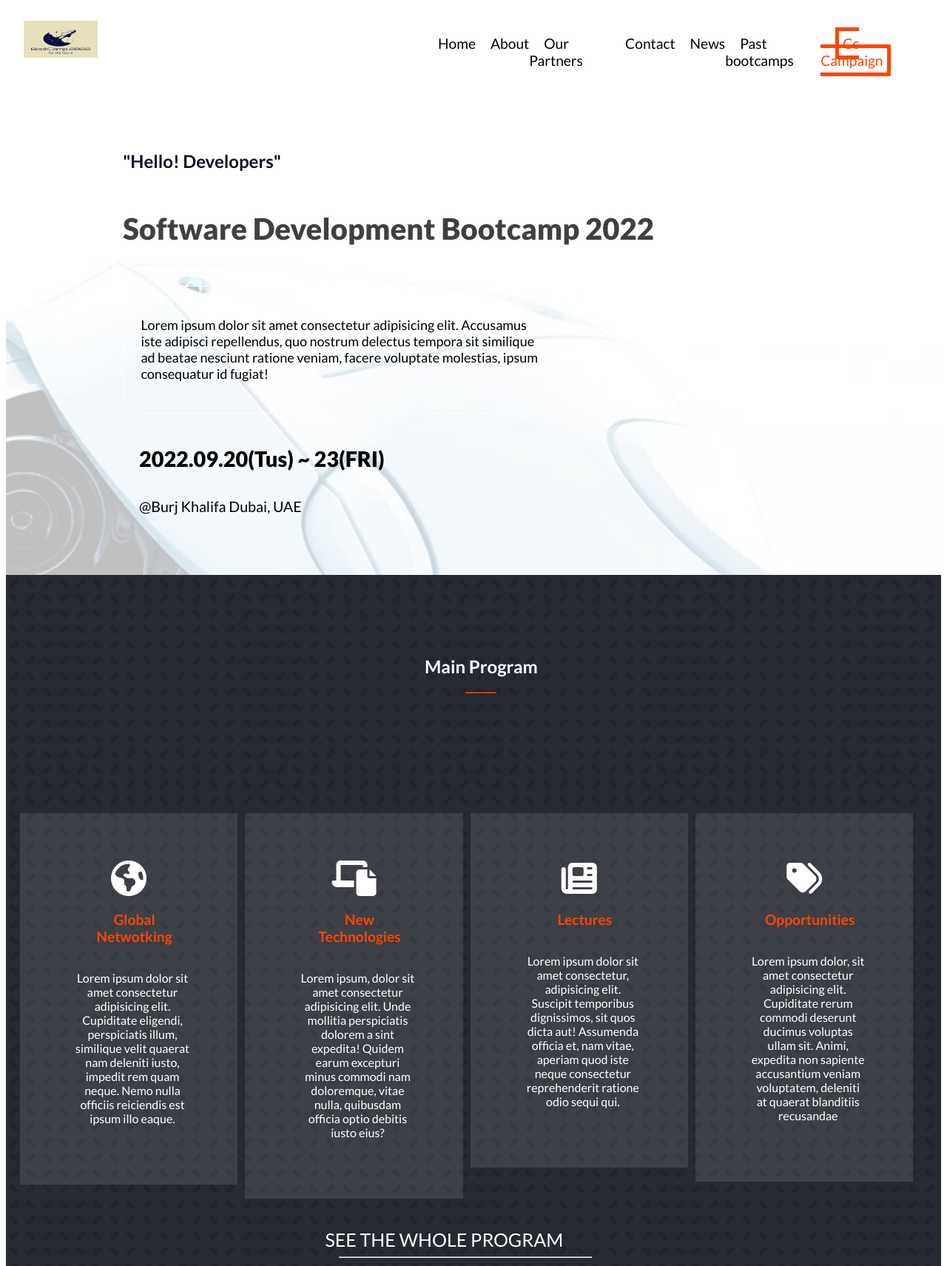
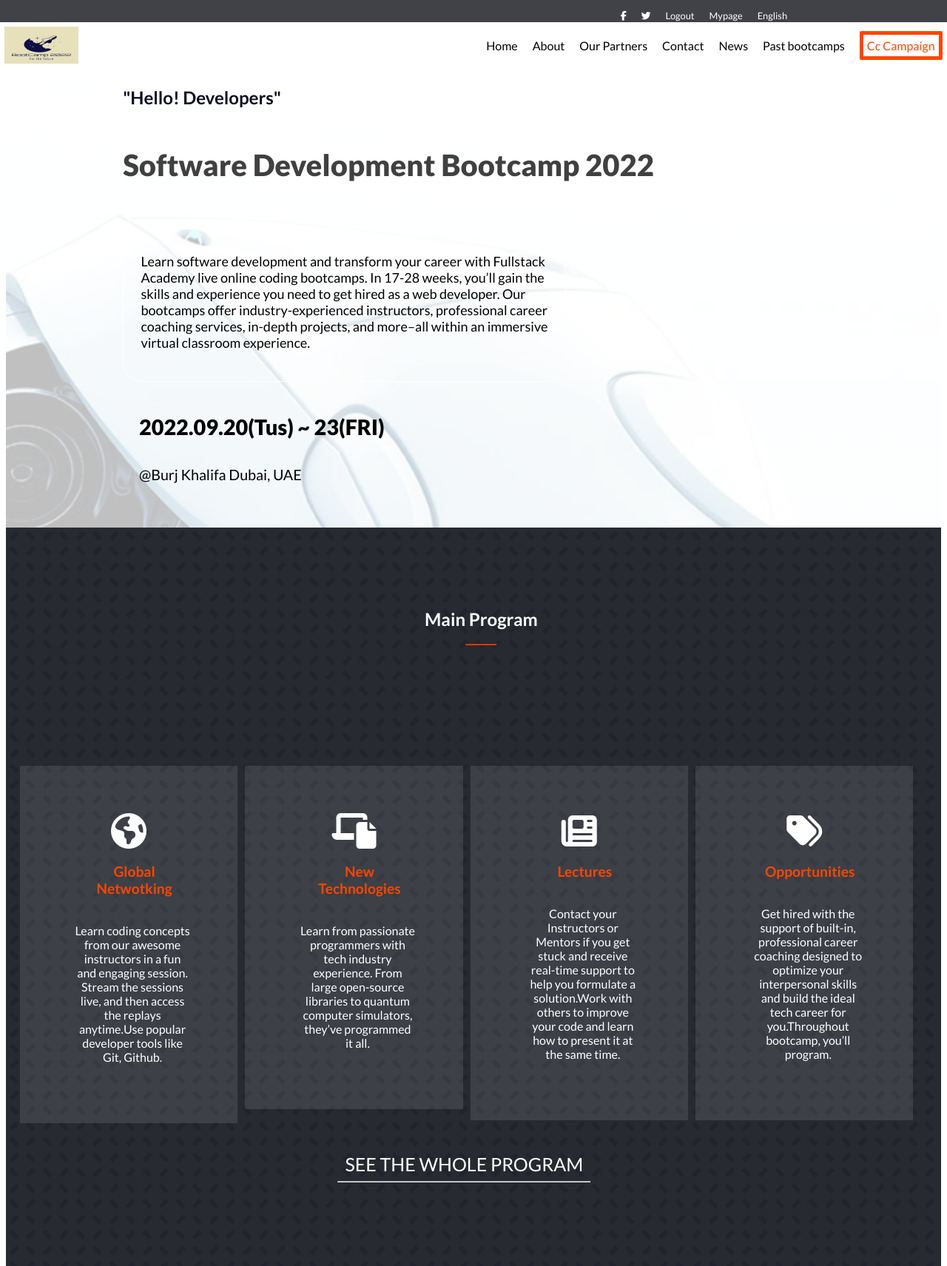
Before and after one commit to NatanimA/Miicroverse-Capstone-Module-One, a website: page index.html in a window 1280 px wide. Shown: the top 1711 px of the page at 74% size. Drawn offline with Linux system fonts and the light colour scheme.

Commit message:
Fix about section fonts

```diff
--- a/css/style.css
+++ b/css/style.css
@@ -2,12 +2,23 @@
 
 body {
   font-family: 'lato', sans-serif;
-  box-sizing: border-box;
+  overflow-x: hidden;
 }
 
 body.active {
   overflow-y: hidden;
   display: inline;
+}
+
+#desktop-nav {
+  display: flex;
+  flex-direction: row;
+  margin: 0.5%;
+  justify-content: space-between;
+}
+
+#top-nav {
+  display: none;
 }
 
 #brand {
@@ -16,18 +27,6 @@ body.active {
 
 #program {
   display: none;
-}
-
-#nav-top-container ul {
-  display: flex;
-  flex-direction: row;
-  justify-content: space-between;
-  width: 90%;
-  margin: auto;
-}
-
-#nav-top-container ul li {
-  list-style: none;
 }
 
 #mobile-nav-menu {
@@ -84,15 +83,15 @@ body.active {
 
 .bar {
   display: block;
-  width: 25px;
-  height: 3px;
+  width: 30px;
+  height: 6px;
   margin: 5px auto;
   transition: all 0.3s ease-in-out;
   background-color: rgb(77, 75, 75);
 }
 
 #hamb.active .bar:nth-child(1) {
-  transform: translateY(8px) rotate(45deg);
+  transform: translateY(5px) rotate(45deg);
   background-color: #000;
 }
 
@@ -101,22 +100,16 @@ body.active {
 }
 
 #hamb.active .bar:nth-child(3) {
-  transform: translateY(-8px) rotate(-45deg);
+  transform: translateY(-17px) rotate(-45deg);
   background-color: #000;
 }
 
 header {
-  top: 0;
   width: 100%;
+  margin-top: 2%;
   display: flex;
   background-color: #fff;
-  padding: 20px 36px 15px 24px;
-  box-sizing: border-box;
   z-index: 1;
-}
-
-nav {
-  display: block;
 }
 
 #nav-menu {
@@ -217,6 +210,7 @@ nav {
 
 #features {
   background: #272a31 url(../assets/pattern-bg.png);
+  width: 100%;
 }
 
 #features-header {
@@ -229,6 +223,7 @@ nav {
 #features-container {
   display: flex;
   flex-direction: column;
+  width: 100%;
 }
 
 #features-list {
@@ -346,6 +341,7 @@ nav {
 }
 
 #about .container {
+  margin-top: 3%;
   flex-direction: column;
   justify-content: center;
   min-height: 500px;
@@ -369,14 +365,13 @@ nav {
   background-color: white;
   color: grey;
   padding: 5%;
-  border: 1px orangered;
   margin-top: 5%;
   z-index: -1;
 }
 
 #about p {
   text-align: center;
-  font-size: 0.9rem;
+  font-size: 1.3rem;
   line-height: 1.5;
 }
 
@@ -423,7 +418,7 @@ nav {
 
 #about-logo p {
   color: grey;
-  font-size: 0.9rem;
+  font-size: 1.3rem;
   font-weight: normal;
   text-align: center;
   line-height: 1.4;
@@ -465,7 +460,7 @@ nav {
 #past-bootcamps p {
   color: grey;
   line-height: 1.4;
-  font-size: 0.9rem;
+  font-size: 1.3rem;
   font-weight: normal;
   text-align: center;
   font-family: 'lato', sans-serif;
@@ -622,9 +617,44 @@ nav {
     flex-direction: column;
     justify-content: center;
     align-items: flex-start;
+    margin-top: 5%;
     padding-left: 100px;
   }
 
+  header {
+    position: absolute;
+    margin-top: 0%;
+    top: 0%;
+    left: 0%;
+  }
+
+  #top-nav {
+    display: flex;
+    justify-content: flex-end;
+    height: 30px;
+    background-color: rgb(65, 65, 72);;
+  }
+
+  #top-nav .container {
+    color: #fff;
+    margin-right: 20%;
+  }
+
+  #top-nav .container ul {
+    display: flex;
+    justify-content: flex-end;
+    font-size: 0.8rem;
+    list-style: none;
+    width: 100%;
+    gap: 20px;
+    text-decoration: none;
+  }
+
+  #top-nav a {
+    text-decoration: none;
+    color: #fff;
+
+  }
   #mobile-navbar {
     display: none;
   }
@@ -683,8 +713,13 @@ nav {
 
   #program {
     display: flex;
+    width: 100%;
     flex-direction: column;
     justify-content: center;
+    align-items: center;
+    margin-left: 20%;
+    margin-right: 30%;
+
   }
 
   .nav-link a {
@@ -701,13 +736,11 @@ nav {
     margin-top: 40px;
     align-self: center;
     font-family: 'lato', sans-serif;
-    margin-left: 300px;
   }
 
   #program hr {
     font-weight: 500;
     width: 340px;
-    margin-left: 450px;
   }
 
   #featured-speakers {
@@ -884,18 +917,16 @@ nav {
 
   nav {
     display: flex;
-    flex-direction: row;
-    justify-content: space-between;
-    visibility: visible;
+    flex-direction: column;
+    width: 100vw;
   }
 
   #nav-menu {
     display: flex;
     flex-direction: row;
     visibility: visible;
-    margin-left: 400px;
     list-style: none;
-    font-size: 1.2rem;
+    font-size: 1.0rem;
     color: #000;
     font-family: 'lato', sans-serif;
   }
--- a/index.html
+++ b/index.html
@@ -12,6 +12,31 @@
     <body>
         <header>
             <nav>
+                <div id="top-nav">
+                    <div class="container">
+
+                        <ul>
+                            <li>
+                                <i class="fab fa-facebook-f"></i>
+                            </li>
+                            <li>
+                                <i class="fab fa-twitter"></i>
+                            </li>
+                            <li>
+                                <a href="#">Logout</a>
+                            </li>
+                            <li>
+                                <a href="#">Mypage</a>
+                            </li>
+                            <li>
+                                <a href="#">English</a>
+                            </li>
+                        </ul>
+
+                    </div>
+
+                </div>
+                <div id="desktop-nav">
                     <div id="brand">
                         <a href="./index.html"><img src="./assets/logo.png" alt="brand"></a>
                     </div>
@@ -25,6 +50,8 @@
                         <li id="campaine" class="nav-link"><a href="#contacts">Cc Campaign</a></li>
 
                     </ul>
+                </div>
+
                 <div id="mobile-navbar">
                     <div id="hamb">
                         <span class="bar"></span>
@@ -51,7 +78,11 @@
                 <h1 id="content-header" class="heading">Software Development Bootcamp 2022</h1>
                 <div id="headline-message">
                     <p>
-                        Lorem ipsum dolor sit amet consectetur adipisicing elit. Accusamus iste adipisci repellendus, quo nostrum delectus tempora sit similique ad beatae nesciunt ratione veniam, facere voluptate molestias, ipsum consequatur id fugiat!
+                        Learn software development and transform your career with Fullstack Academy live online coding bootcamps.
+
+                        In 17-28 weeks, you’ll gain the skills and experience you need to get hired as a web developer. Our bootcamps offer
+                        industry-experienced instructors, professional career coaching services, in-depth projects, and more–all within an
+                        immersive virtual classroom experience.
                     </p>
                 </div>
                 <h2 id="headline-date">2022.09.20(Tus) ~ 23(FRI)</h2>
@@ -71,7 +102,8 @@
                         <i class="fa fa-globe"></i>
                         <h3>Global Netwotking</h3>
                         <p>
-                            Lorem ipsum dolor sit amet consectetur adipisicing elit. Cupiditate eligendi, perspiciatis illum, similique velit quaerat nam deleniti iusto, impedit rem quam neque. Nemo nulla officiis reiciendis est ipsum illo eaque.
+                            Learn coding concepts from our awesome instructors in a fun and engaging session. Stream the sessions live, and then
+                            access the replays anytime.Use popular developer tools like Git, Github.
                         </p>
                     </div>
 
@@ -79,7 +111,8 @@
                         <i class="font-awesome fa-solid fa-laptop-file"></i>
                         <h3>New Technologies</h3>
                         <p>
-                            Lorem ipsum, dolor sit amet consectetur adipisicing elit. Unde mollitia perspiciatis dolorem a sint expedita! Quidem earum excepturi minus commodi nam doloremque, vitae nulla, quibusdam officia optio debitis iusto eius?
+                            Learn from passionate programmers with tech industry experience. From large open-source libraries to quantum computer
+                            simulators, they’ve programmed it all.
                         </p>
                     </div>
 
@@ -87,7 +120,7 @@
                         <i class="font-awesome fa-sharp fa-solid fa-newspaper"></i>
                         <h3>Lectures</h3>
                         <p>
-                            Lorem ipsum dolor sit amet consectetur, adipisicing elit. Suscipit temporibus dignissimos, sit quos dicta aut! Assumenda officia et, nam vitae, aperiam quod iste neque consectetur reprehenderit ratione odio sequi qui.
+                            Contact your Instructors or Mentors if you get stuck and receive real-time support to help you formulate a solution.Work with others to improve your code and learn how to present it at the same time.
                         </p>
                     </div>
 
@@ -95,7 +128,8 @@
                         <i class="font-awesome fa-solid fa-tags"></i>
                         <h3>Opportunities</h3>
                         <p>
-                           Lorem ipsum dolor, sit amet consectetur adipisicing elit. Cupiditate rerum commodi deserunt ducimus voluptas ullam sit. Animi, expedita non sapiente accusantium veniam voluptatem, deleniti at quaerat blanditiis recusandae
+                            Get hired with the support of built-in, professional career coaching designed to optimize your interpersonal skills and
+                            build the ideal tech career for you.Throughout bootcamp, you’ll program.
                         </p>
                     </div>
 
```
Also changed, not shown: about.html (+32 -4 lines). Lines whose indentation alone changed are shown as unchanged.
